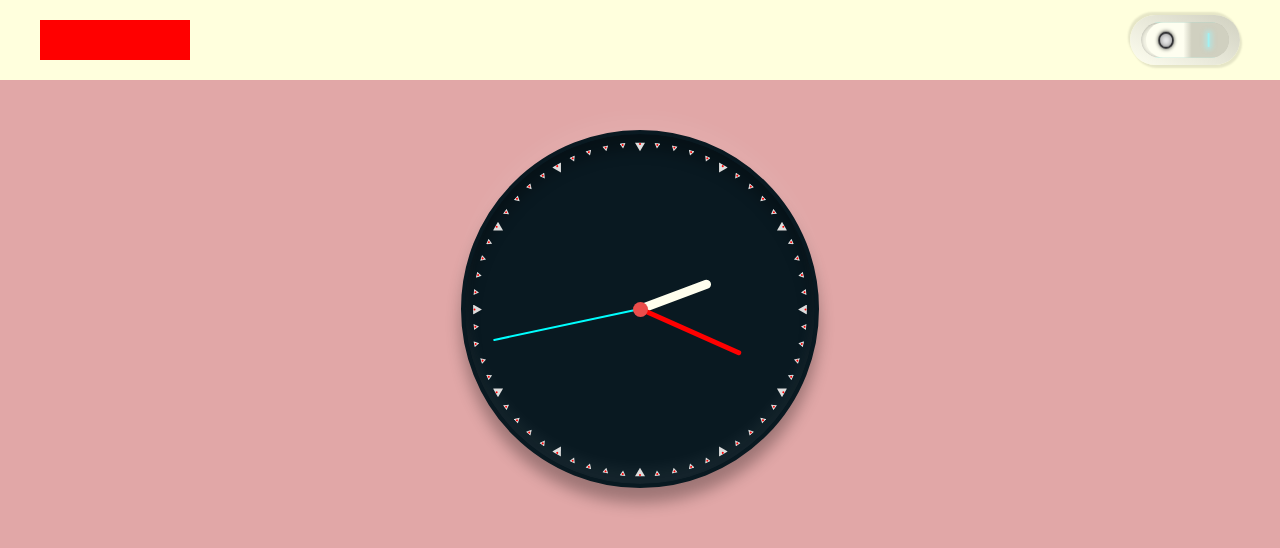
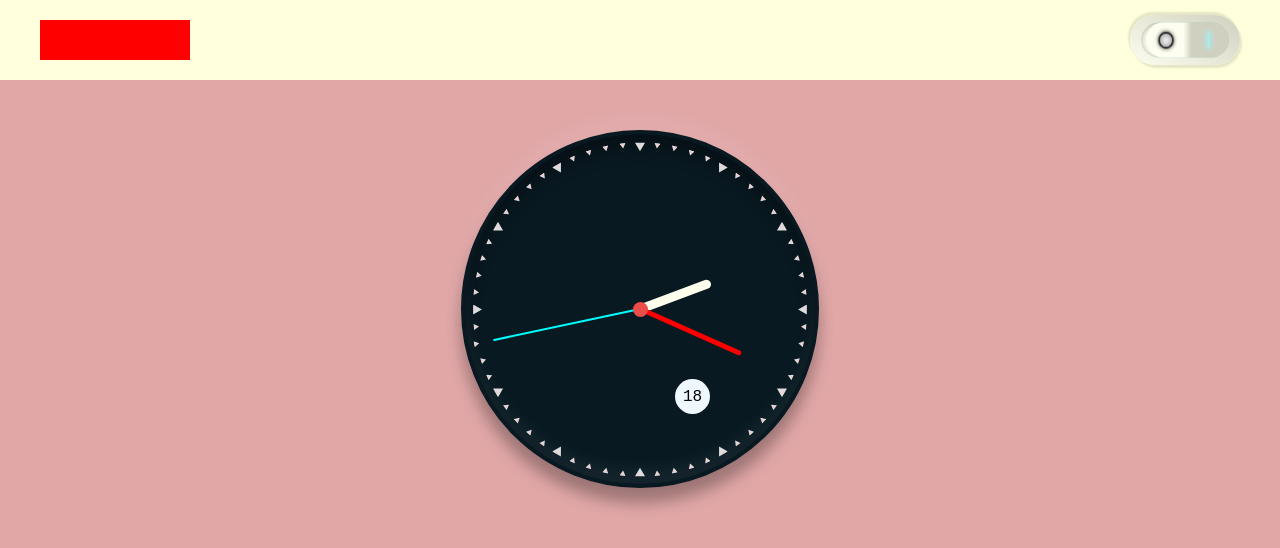
Before and after one commit to shanth1/neumorphism, a website built with webpack: page src/index.html in a window 1280 px wide. Shown: the top 548 px of the page. Built offline with nearby package versions, Linux system fonts and the light colour scheme.

Commit message:
add date indicator

```diff
--- a/src/common.blocks/clock/clock.css
+++ b/src/common.blocks/clock/clock.css
@@ -3,7 +3,6 @@
 @import "./clock__second.css";
 @import "./clock_theme_light.css";
 @import "./clock__indicator.css";
-@import "./clock__indicator-curent.css";
 @import "./clock__dateIndicator.css";
 
 .clock {
--- a/src/common.blocks/clock/clock.js
+++ b/src/common.blocks/clock/clock.js
@@ -39,6 +39,7 @@ setInterval(() => {
 })
 
 console.log(date.getDate())
+console.log(date.getDay().toString())
 
 let indicators = []
 for (let i = 0; i < 60; i++) {
@@ -52,3 +53,8 @@ for (let i = 0; i < 60; i++) {
     indicators[i].style.rotate = `${i*6}deg`
     document.querySelector('.clock').append(indicators[i])
 }
+
+let dateIndicator = document.createElement('div')
+dateIndicator.className = 'clock__dateIndicator'
+dateIndicator.innerHTML = date.getDate()
+document.querySelector('.clock').append(dateIndicator)
--- a/src/common.blocks/clock/clock__dateIndicator.css
+++ b/src/common.blocks/clock/clock__dateIndicator.css
@@ -0,0 +1,13 @@
+.clock__dateIndicator {
+    position: absolute;
+    display: flex;
+    justify-content: center;
+    align-items: center;
+    font-family: 'Courier New', Courier, monospace;
+    top: 70%;
+    left: 60%;
+    width: 35px;
+    height: 35px;
+    background-color: aliceblue;
+    border-radius: 50%;
+}
--- a/src/common.blocks/clock/clock__indicator-curent.css
+++ /dev/null
@@ -1,3 +0,0 @@
-.clock__indicator-curent {
-    background-size: 10px;
-}
--- a/src/common.blocks/clock/clock__indicator.css
+++ b/src/common.blocks/clock/clock__indicator.css
@@ -19,5 +19,5 @@
     width: 2px;
     height: 2px;
     border-radius: 50%;
-    background-color: red;
+    background-color: pink;
 }
```
